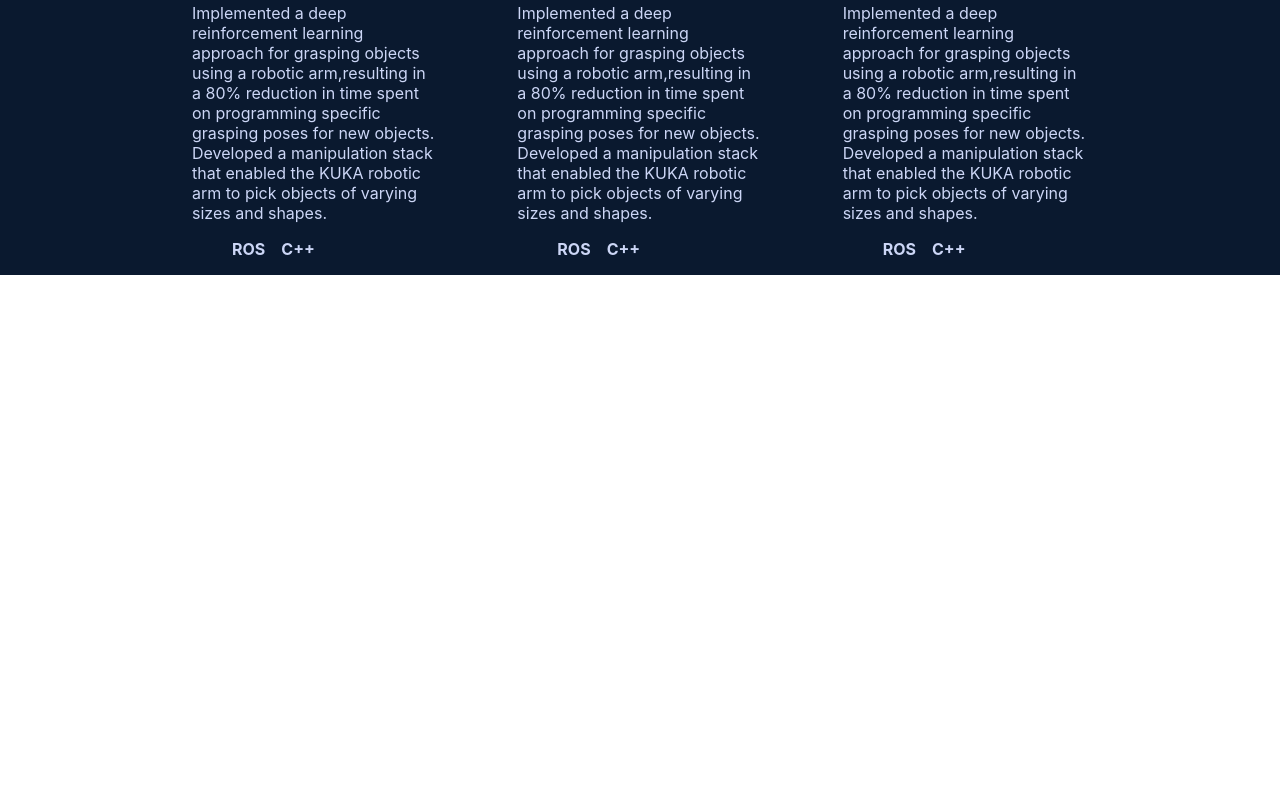
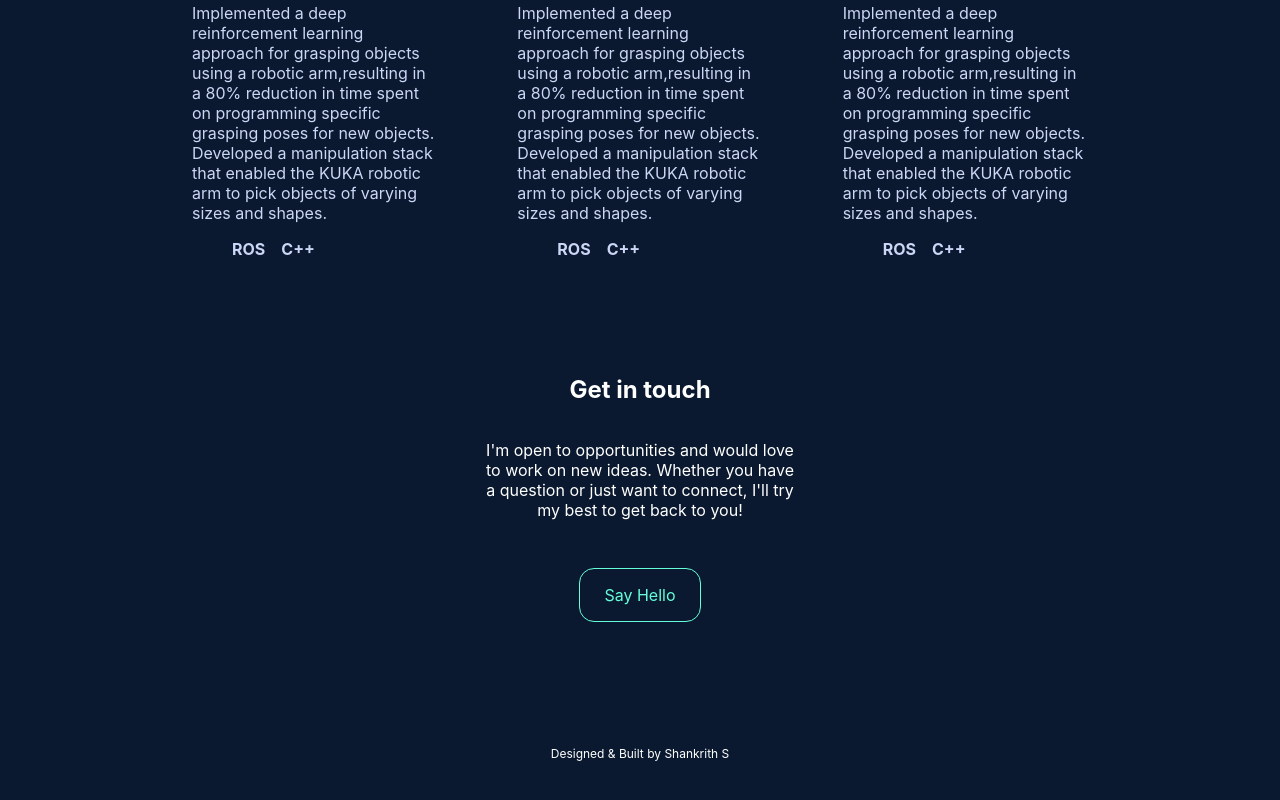
Before and after one commit to Shanki5/shankrith-portfolio, a React (Create React App) app: page / in a window 1280 px wide. Shown: the part 1432-2232 px from the top of the page. Before the commit the page ends 1707 px from the top, so only its background shows below. Built offline with nearby package versions, Linux system fonts and the light colour scheme.

Commit message:
added footer

```diff
--- a/src/App.tsx
+++ b/src/App.tsx
@@ -5,6 +5,8 @@ import { WorkSection } from './Containers/Work/Index';
 import { Navbar } from './Containers/Navbar/Index';
 import { ProjectsSection } from './Containers/Projects/Index';
 import { ContactLinks } from './Components/SideContainers';
+import { ContactSection } from './Containers/Contact/Index';
+import { Footer } from './Components/Footer';
 
 const AppContainer = styled.div`
   width: 100%;
@@ -24,6 +26,9 @@ function App() {
       <WorkSection />
       <ProjectsSection />
       <ContactLinks />
+      <ContactSection />
+
+      <Footer />
     </AppContainer>
   );
 }
--- /dev/null
+++ b/src/Components/Footer.tsx
@@ -0,0 +1,12 @@
+import styled from "styled-components"
+
+const Container = styled.footer`
+    color:white;
+    font-size:0.75rem;
+    padding: 2rem 0rem;
+    width:100%;
+    text-align:center;
+`;
+export function Footer() {
+    return (<Container> <p>Designed & Built by Shankrith S</p></Container>)
+}
--- /dev/null
+++ b/src/Containers/Contact/Index.tsx
@@ -0,0 +1,33 @@
+import React from "react";
+import styled from "styled-components";
+
+const SectionContainer = styled.section`
+    color: white;
+    padding: 0rem 15rem 0rem;
+    text-align:center;
+`
+const Container = styled.div`
+    display: flex;
+    gap: 2rem;
+    align-items:center;
+    flex-direction:column;
+    padding 0rem 15rem;
+  `;
+const ContactButton = styled.a`
+    color: #64ffda;
+    background-color:transparent;
+    border: 1px solid #64ffda;
+    border-radius: 15px;
+    text-decoration: none;
+    padding: 1rem 1.5rem;
+
+`;
+export function ContactSection() {
+    return (<SectionContainer id="contact" >
+        <h1>Get in touch</h1>
+        <Container>
+            <p>I'm open to opportunities and would love to work on new ideas. Whether you have a question or just want to connect, I'll try my best to get back to you!</p>
+            <ContactButton href="mailto:shankrith1618@gmail.com">Say Hello</ContactButton>
+        </Container>
+    </SectionContainer>)
+}
--- a/src/Containers/Navbar/Index.tsx
+++ b/src/Containers/Navbar/Index.tsx
@@ -29,6 +29,12 @@ export function Navbar() {
             <li>
                 <StyledLink href="#work">Work</StyledLink>
             </li>
+            <li>
+                <StyledLink href="#project">Projects</StyledLink>
+            </li>
+            <li>
+                <StyledLink href="#contact">Contact</StyledLink>
+            </li>
         </Container>
     </Navigation >)
 }
```
